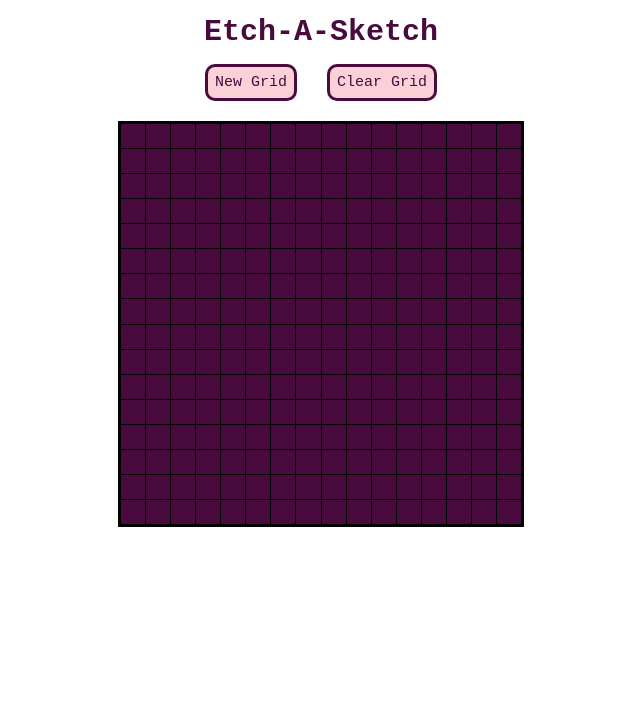
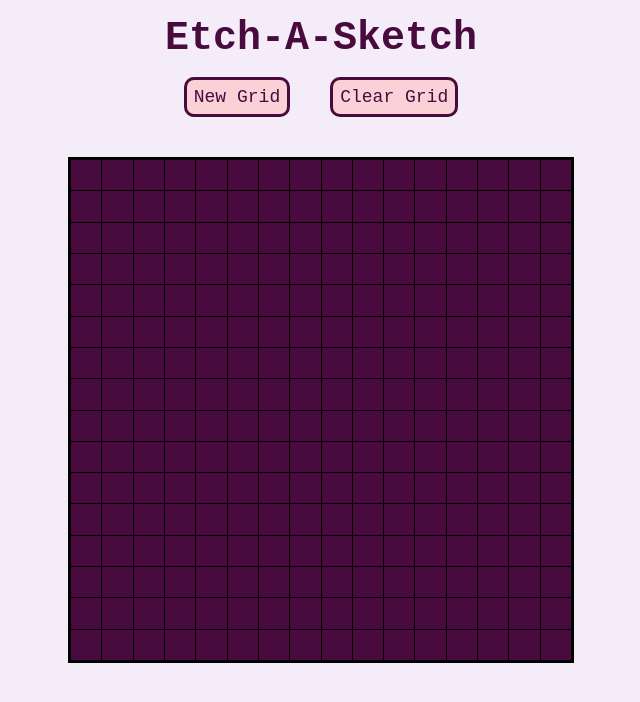
Before and after one commit to sanmitha-shetty/Etch-A-Sketch, a plain HTML site: page index.html in a window 1280 px wide. Shown: the whole page, without its empty margins (319-959 px from the left). Drawn offline with Linux system fonts and the light colour scheme.

Commit message:
Add styling

```diff
--- a/style.css
+++ b/style.css
@@ -2,13 +2,15 @@
     --grid-rows: 1;
     --grid-cols: 1;
 }
-
+body{
+    background-color: #f5ecfa;
+}
 .container{
     display:grid;
     margin: auto;
-    margin-top: 20px;
-    height: 400px;
-    width: 400px;
+    margin-top: 40px;
+    height: 500px;
+    width: 500px;
     border: solid black 3px;
     background-color: #490b3d;
     grid-gap:1px;
@@ -27,10 +29,10 @@
     justify-content: center;
 }
 button{
-    margin: 0 15px;
+    margin: 0 20px;
     padding: 7px;
     font-family: monospace;
-    font-size: 15px;
+    font-size: 18px;
     font-weight: 400;
     color: #490b3d;
     background-color:#f9d1d7;
@@ -40,9 +42,9 @@ button{
 }
 p{
     color: #490b3d;
-    font-size: 30px;
+    font-size: 40px;
     font-weight: 600;
     font-family: monospace;
     text-align: center;
-    margin: 15px;
+    margin: 16px;
 }
```
